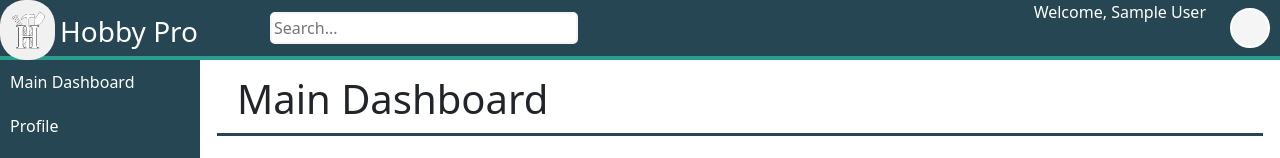
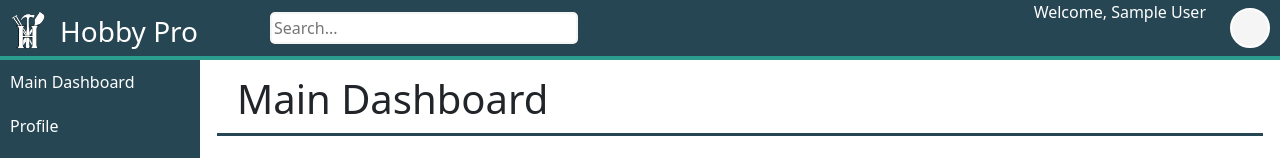
Before and after one commit to Caguilar92/HobbyPro, a Vue app in the folder HobbyPro/: page /dashboard/main in a window 1280 px wide. Shown: the top 158 px of the page. Built offline with nearby package versions, Linux system fonts and the light colour scheme; no server answers; the database is empty; sample sign-in values are in the browser's storage.

Commit message:
fixed bug that gave logo background color

```diff
--- a/HobbyPro/src/components/MainDashboard.vue
+++ b/HobbyPro/src/components/MainDashboard.vue
@@ -82,7 +82,7 @@ function log_out(event) {
       <!-- Loop through projects and display each project in a card -->
       <div class="content-grid">
         <div class="card" v-for="project in projects" :key="project.uid">
-          <img class="image-fluid"src="/src/assets/defaultProjectImage.png" alt="image here">
+          <img class="image-fluid" src="/src/assets/defaultProjectImage.png" alt="image here">
           <div class="info">
             <div class="tagarea">
               <button id="tagName" :disabled>TagName</button>
--- a/HobbyPro/src/components/NavigationBar.vue
+++ b/HobbyPro/src/components/NavigationBar.vue
@@ -51,7 +51,7 @@ export default {
       <div class="row align-items-start"><!-- Use align-items-start to align items to the top -->
         <div class="logoColumn col-1"><!-- On small screens, the title spans the full width -->
           <picture>
-            <img src="/src/assets/HobbyProLogo_only_logo.png" alt="Hobby Pro Logo" style="max-width: 100%; height: 60px;">
+            <img src="/src/assets/HobbyProLogo_only_logo.png" alt="Hobby Pro Logo">
           </picture>
         </div>
         <div class="titleColumn col-1" >
@@ -144,6 +144,11 @@ header {
   width: 60px;
   height: 44px;
   padding: 0;
+}
+
+img {
+  background-color: rgba(0,0,0,0);
+  height: 60px;
 }
 
 .titleColumn {
```
